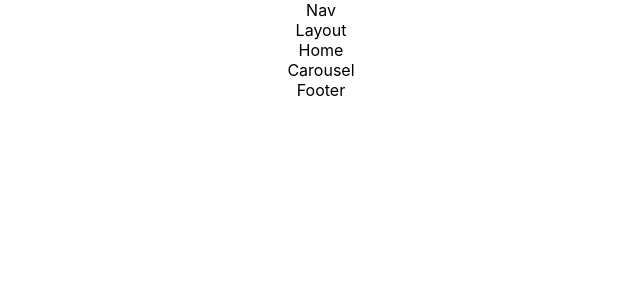
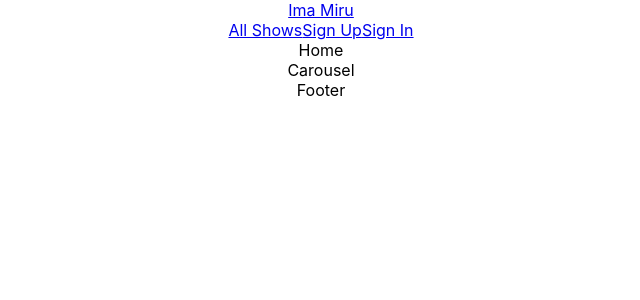
Before and after one commit to Nyheimh/ima-miru, a React (Create React App) app in the folder client/: page / in a window 1280 px wide. Shown: the top 300 px of the page, without its empty margins (319-959 px from the left). Built offline with nearby package versions, Linux system fonts and the light colour scheme.

Commit message:
Updated nav bar with clickable links to our different screens

```diff
--- a/client/src/App.js
+++ b/client/src/App.js
@@ -7,7 +7,6 @@ import SignIn from "./screens/SignIn/SignIn"
 import SignOut from "./screens/SignOut/SignOut"
 import SignUp from "./screens/SignUp/SignUp"
 import { Route, Switch } from 'react-router-dom'
-
 import './App.css';
 
 function App() {
--- a/client/src/components/shared/Layout/Layout.jsx
+++ b/client/src/components/shared/Layout/Layout.jsx
@@ -5,8 +5,7 @@ import Footer from '../Footer/Footer'
 const Layout = (props) => {
     return (
         <div>
-            <Nav />
-            Layout
+            <Nav user={props.user}/>
             <div className="layout-children">
                 {props.children}
             </div>
--- a/client/src/components/shared/Nav/Nav.jsx
+++ b/client/src/components/shared/Nav/Nav.jsx
@@ -1,11 +1,49 @@
-import React from 'react'
+import React from "react";
+import { NavLink } from "react-router-dom";
 
-const Nav = () => {
-    return (
-        <div>
-            Nav
+const authenticatedOptions = (
+  <>
+    <NavLink className="link" to="/add-product">
+      Add Product
+    </NavLink>
+    <NavLink className="link" to="/sign-out">
+      Sign Out
+    </NavLink>
+  </>
+);
+const unauthenticatedOptions = (
+  <>
+    <NavLink className="link" to="/sign-up">
+      Sign Up
+    </NavLink>
+    <NavLink className="link" to="/sign-in">
+      Sign In
+    </NavLink>
+  </>
+);
+const alwaysOptions = (
+  <>
+    <NavLink className="link" to="/shows">
+      All Shows
+    </NavLink>
+  </>
+);
+
+const Nav = ({ user }) => {
+  return (
+    <nav>
+      <div className="nav">
+        <NavLink className="logo" to="/">
+          Ima Miru
+        </NavLink>
+        <div className="links">
+          {user && <div className="link welcome">Welcome, {user.username}</div>}
+          {alwaysOptions}
+          {user ? authenticatedOptions : unauthenticatedOptions}
         </div>
-    )
-}
+      </div>
+    </nav>
+  );
+};
 
-export default Nav
+export default Nav;
```
